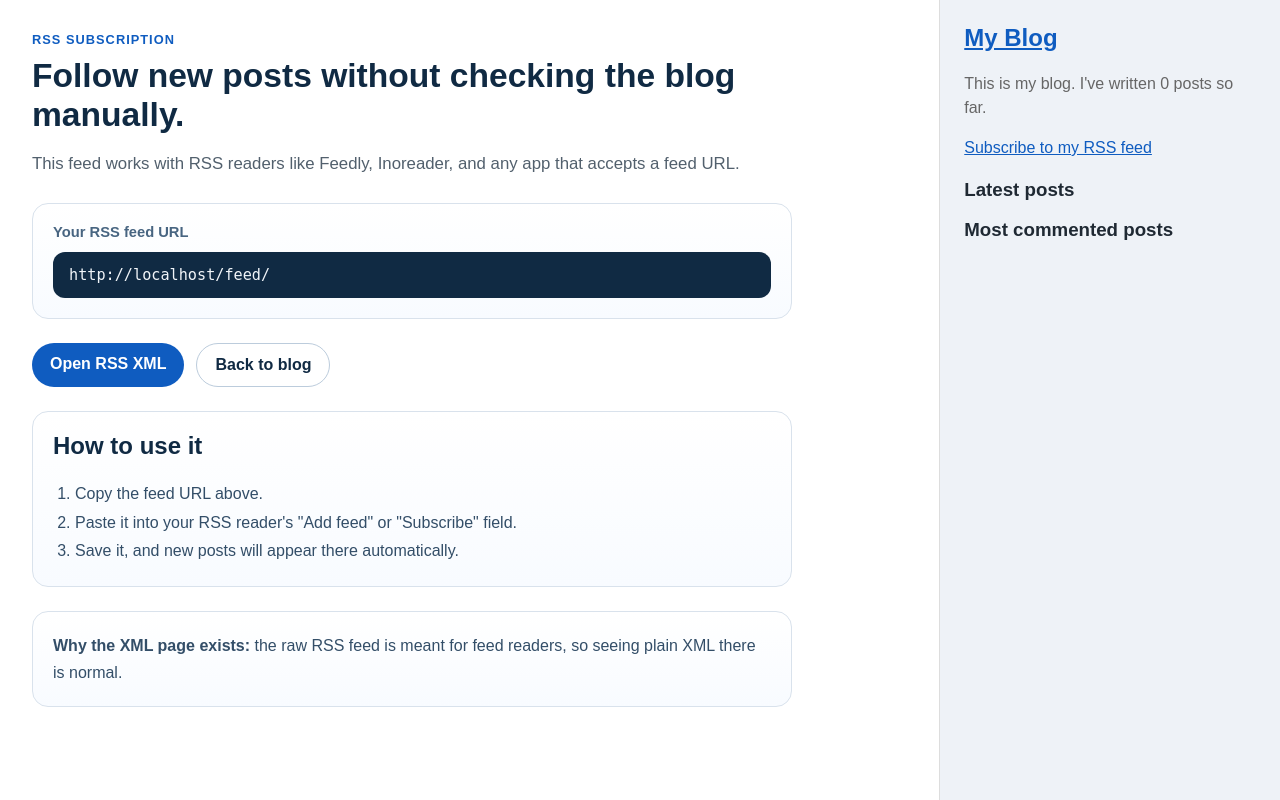
After one commit to samiZZZ67/Blog, a Django app: page /subscribe/ in a window 1280 px wide. The commit adds this page. Run offline with Django 5.2, Linux system fonts and the light colour scheme; data that the repository does not hold is empty.

Commit message:
Creating feeds for blog posts

```diff
--- /dev/null
+++ b/mysite/blog/static/css/blog.css
@@ -0,0 +1,158 @@
+/* Reset default spacing */
+body {
+    margin: 0;
+    font-family: Arial, sans-serif;
+    color: #1f2933;
+
+    /* makes content + sidebar side by side */
+    display: flex;
+    min-height: 100vh;
+    background-color: #f8fafc;
+}
+
+/* Main content area */
+#content {
+    flex: 3;
+    padding: 32px;
+    background-color: #ffffff;
+}
+
+/* Sidebar */
+#sidebar {
+    flex: 1;
+    padding: 24px;
+    background-color: #eef2f7;
+
+    /* optional styling */
+    border-left: 1px solid #ddd;
+}
+
+/* Sidebar title */
+#sidebar h2 {
+    margin-top: 0;
+    color: #333;
+}
+
+/* Paragraph styling */
+#sidebar p {
+    color: #666;
+    line-height: 1.5;
+}
+
+a {
+    color: #0f5cc0;
+}
+
+.subscribe-panel {
+    max-width: 760px;
+}
+
+.eyebrow {
+    margin: 0 0 10px;
+    font-size: 0.8rem;
+    font-weight: 700;
+    letter-spacing: 0.08em;
+    text-transform: uppercase;
+    color: #0f5cc0;
+}
+
+.subscribe-panel h1 {
+    margin: 0 0 16px;
+    font-size: 2.1rem;
+    line-height: 1.15;
+    color: #102a43;
+}
+
+.subscribe-intro {
+    margin: 0 0 24px;
+    font-size: 1.05rem;
+    line-height: 1.7;
+    color: #52606d;
+}
+
+.feed-url-card,
+.subscribe-steps,
+.subscribe-note {
+    margin-top: 24px;
+    padding: 20px;
+    border: 1px solid #d9e2ec;
+    border-radius: 16px;
+    background: linear-gradient(180deg, #ffffff 0%, #f8fbff 100%);
+}
+
+.feed-url-card .label {
+    margin: 0 0 12px;
+    font-size: 0.92rem;
+    font-weight: 700;
+    color: #486581;
+}
+
+.feed-url-card code {
+    display: block;
+    overflow-wrap: anywhere;
+    padding: 14px 16px;
+    border-radius: 12px;
+    background-color: #102a43;
+    color: #f0f4f8;
+    font-size: 0.95rem;
+}
+
+.subscribe-actions {
+    display: flex;
+    flex-wrap: wrap;
+    gap: 12px;
+    margin-top: 24px;
+}
+
+.button-primary,
+.button-secondary {
+    display: inline-block;
+    padding: 12px 18px;
+    border-radius: 999px;
+    font-weight: 700;
+    text-decoration: none;
+}
+
+.button-primary {
+    background-color: #0f5cc0;
+    color: #ffffff;
+}
+
+.button-secondary {
+    border: 1px solid #bcccdc;
+    background-color: #ffffff;
+    color: #102a43;
+}
+
+.subscribe-steps h2 {
+    margin-top: 0;
+    color: #102a43;
+}
+
+.subscribe-steps ol {
+    margin: 12px 0 0 22px;
+    padding: 0;
+    line-height: 1.8;
+    color: #334e68;
+}
+
+.subscribe-note {
+    line-height: 1.7;
+    color: #334e68;
+}
+
+@media (max-width: 900px) {
+    body {
+        flex-direction: column;
+    }
+
+    #content,
+    #sidebar {
+        flex: none;
+    }
+
+    #sidebar {
+        border-left: 0;
+        border-top: 1px solid #ddd;
+    }
+}
--- a/mysite/blog/templates/blog/base.html
+++ b/mysite/blog/templates/blog/base.html
@@ -5,6 +5,7 @@
 <head>
   <title>{% block title %}{% endblock %}</title>
   <link href="{% static 'css/blog.css' %}" rel="stylesheet">
+  <link rel="alternate" type="application/rss+xml" title="My Blog RSS Feed" href="{% url 'blog:post_feed' %}">
 </head>
 <body>
  <div id="content">
@@ -16,6 +17,11 @@
     <p>
       This is my blog.
       I've written {%total_posts %} posts so far.
+    </p>
+    <p>
+      <a href="{% url 'blog:feed_subscribe' %}">
+        Subscribe to my RSS feed
+      </a>
     </p>
     <h3>Latest posts</h3>
     {% show_latest_posts 3 %}
--- /dev/null
+++ b/mysite/blog/templates/blog/post/subscribe.html
@@ -0,0 +1,37 @@
+{% extends "blog/base.html" %}
+
+{% block title %}Subscribe{% endblock %}
+
+{% block content %}
+<section class="subscribe-panel">
+  <p class="eyebrow">RSS Subscription</p>
+  <h1>Follow new posts without checking the blog manually.</h1>
+  <p class="subscribe-intro">
+    This feed works with RSS readers like Feedly, Inoreader, and any app that accepts a feed URL.
+  </p>
+
+  <div class="feed-url-card">
+    <p class="label">Your RSS feed URL</p>
+    <code id="feed-url">{{ feed_url }}</code>
+  </div>
+
+  <div class="subscribe-actions">
+    <a class="button-primary" href="{{ feed_url }}">Open RSS XML</a>
+    <a class="button-secondary" href="{% url 'blog:post_list' %}">Back to blog</a>
+  </div>
+
+  <div class="subscribe-steps">
+    <h2>How to use it</h2>
+    <ol>
+      <li>Copy the feed URL above.</li>
+      <li>Paste it into your RSS reader's "Add feed" or "Subscribe" field.</li>
+      <li>Save it, and new posts will appear there automatically.</li>
+    </ol>
+  </div>
+
+  <div class="subscribe-note">
+    <strong>Why the XML page exists:</strong>
+    the raw RSS feed is meant for feed readers, so seeing plain XML there is normal.
+  </div>
+</section>
+{% endblock %}
--- a/mysite/blog/urls.py
+++ b/mysite/blog/urls.py
@@ -1,11 +1,13 @@
 from django.urls import path
 from . import views
+from .feeds import LatestPostsFeed
 
 
 app_name = 'blog'
 urlpatterns = [
     # post views
     path('', views.post_list, name='post_list'),
+    path('subscribe/', views.feed_subscribe, name='feed_subscribe'),
     path('tag/<slug:tag_slug>/',views.post_list, name='post_list_by_tag'),
     # path('', views.PostListView.as_view(), name='post_list'),
     # path('tag/<slug:tag_slug>/',views.PostListView.as_view(), name='post_list_by_tag'),
@@ -16,4 +18,5 @@ urlpatterns = [
 ),
     path('<int:post_id>/share/',views.post_share,name='post_share'),
     path('<int:post_id>/comment',views.post_comment,name='post_comment'),
+    path('feed/', LatestPostsFeed(), name='post_feed'),
 ]
--- a/mysite/blog/views.py
+++ b/mysite/blog/views.py
@@ -3,6 +3,7 @@ from django.views.generic import ListView
 from django.shortcuts import render,get_object_or_404
 from django.views.decorators.http import require_POST
 from django.http import Http404
+from django.urls import reverse
 from .forms import EmailPostForm,CommentForm
 from .models import Post,Comment
 from django.core.mail import send_mail
@@ -125,3 +126,12 @@ def post_share(request,post_id):
         'sent':sent}
 
     )
+
+
+def feed_subscribe(request):
+    feed_url = request.build_absolute_uri(reverse('blog:post_feed'))
+    return render(
+        request,
+        'blog/post/subscribe.html',
+        {'feed_url': feed_url}
+    )
--- a/mysite/mysite/urls.py
+++ b/mysite/mysite/urls.py
@@ -17,6 +17,7 @@ Including another URLconf
 from django.contrib import admin
 from django.urls import path,include
 from django.contrib.sitemaps.views import sitemap
+from django.views.generic import RedirectView
 from blog.sitemaps import PostSitemap
 
 sitemaps = {
@@ -26,6 +27,8 @@ sitemaps = {
 urlpatterns = [
     path('admin/', admin.site.urls),
     path('', include('blog.urls', namespace='blog')),
+    path('blog/feed', RedirectView.as_view(url='/subscribe/', permanent=False)),
+    path('blog/feed/', RedirectView.as_view(url='/subscribe/', permanent=False)),
     path(
         'sitemap.xml',
         sitemap,
--- /dev/null
+++ b/mysite/requirements.txt
@@ -0,0 +1,5 @@
+Django==6.0.4
+django-sslserver-v2==1.0
+django-taggit==6.1.0
+Markdown==3.8.2
+python-decouple==3.8
```
Also changed, not shown: mysite/blog/feeds.py (added, +18 -0 lines), mysite/blog/stastic/css/blog.css (deleted, +0 -38 lines), mysite/manage.py (+60 -0 lines), mysite/mysite/settings.py (+10 -5 lines), 1 other file.
